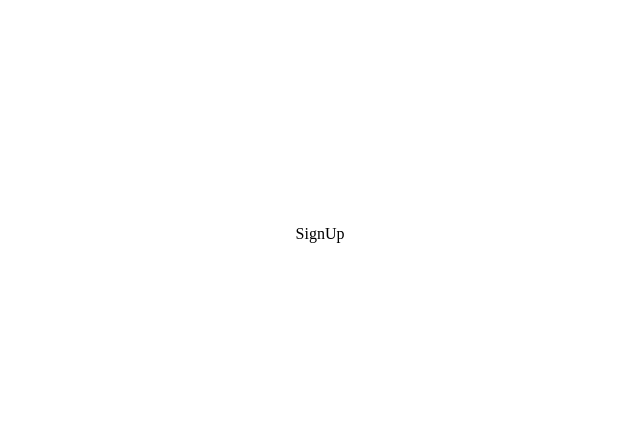
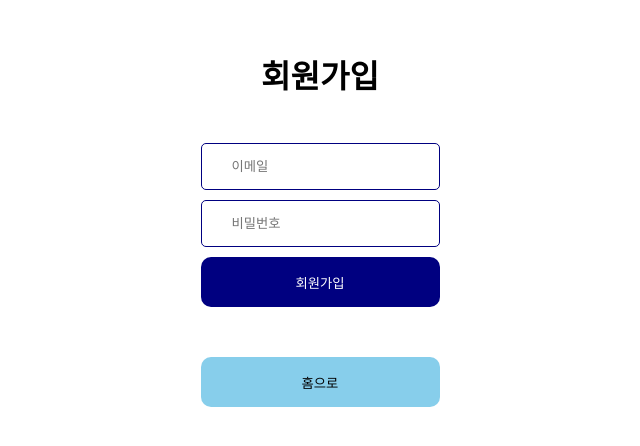
Before and after one commit to hyerimhan/wanted-pre-onboarding-frontend, a React (Create React App) app: page /signup in a window 1280 px wide. Shown: the part 166-612 px from the top of the page, without its empty margins (320-960 px from the left). Built offline with nearby package versions, Linux system fonts and the light colour scheme.

Commit message:
Feat: 회원가입 마크업 완료

```diff
--- a/src/pages/SignUp.tsx
+++ b/src/pages/SignUp.tsx
@@ -1,7 +1,62 @@
+import Button from 'components/Button'
+import Input from 'components/Input'
+import Title from 'components/Title'
 import React from 'react'
+import { useNavigate } from 'react-router-dom'
+import { styled } from 'styled-components'
 
 const SignUp = () => {
-  return <div>SignUp</div>
+  const navigate = useNavigate()
+  return (
+    <SignUpStyle>
+      <Title
+        titleType='h1'
+        title='회원가입'
+        margin='0 0 50px'
+      />
+      <FormStyle>
+        <Input
+          dataTestid='email-input'
+          type='email'
+          placeholder='이메일'
+        />
+        <Input
+          dataTestid='password-input'
+          type='password'
+          placeholder='비밀번호'
+        />
+        <Button
+          type='submit'
+          dataTestid='signup-button'
+          text='회원가입'
+        />
+      </FormStyle>
+      <Button
+        buttonType='transparent'
+        text='홈으로'
+        onClick={() => navigate('/')}
+      />
+    </SignUpStyle>
+  )
 }
 
 export default SignUp
+
+const SignUpStyle = styled.div`
+  > button {
+    width: 100%;
+    background-color: skyblue;
+    margin-top: 50px;
+  }
+`
+
+const FormStyle = styled.form`
+  display: flex;
+  flex-direction: column;
+  gap: 10px;
+
+  .inValid {
+    color: red;
+    font-size: 14px;
+  }
+`
```
